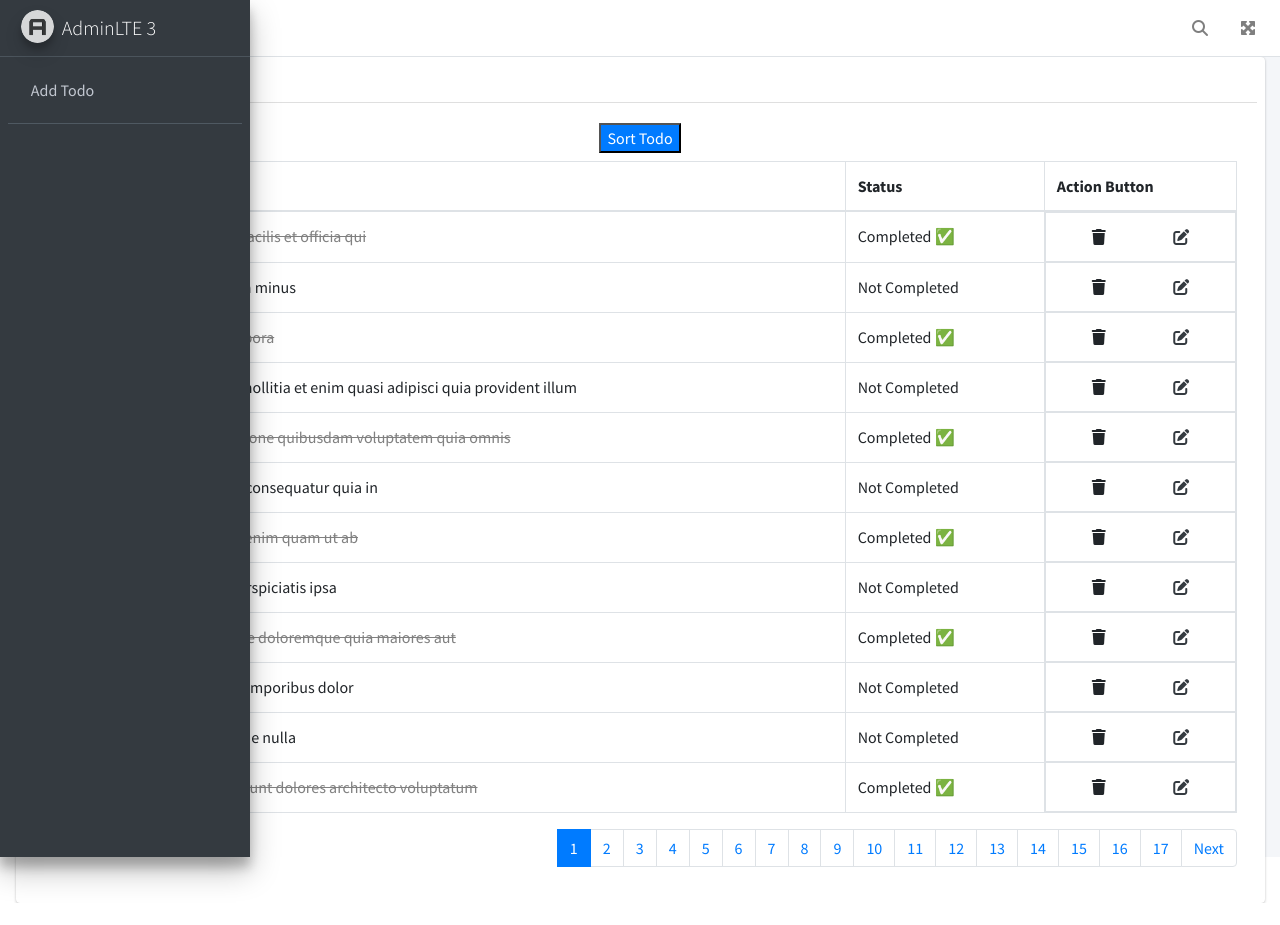
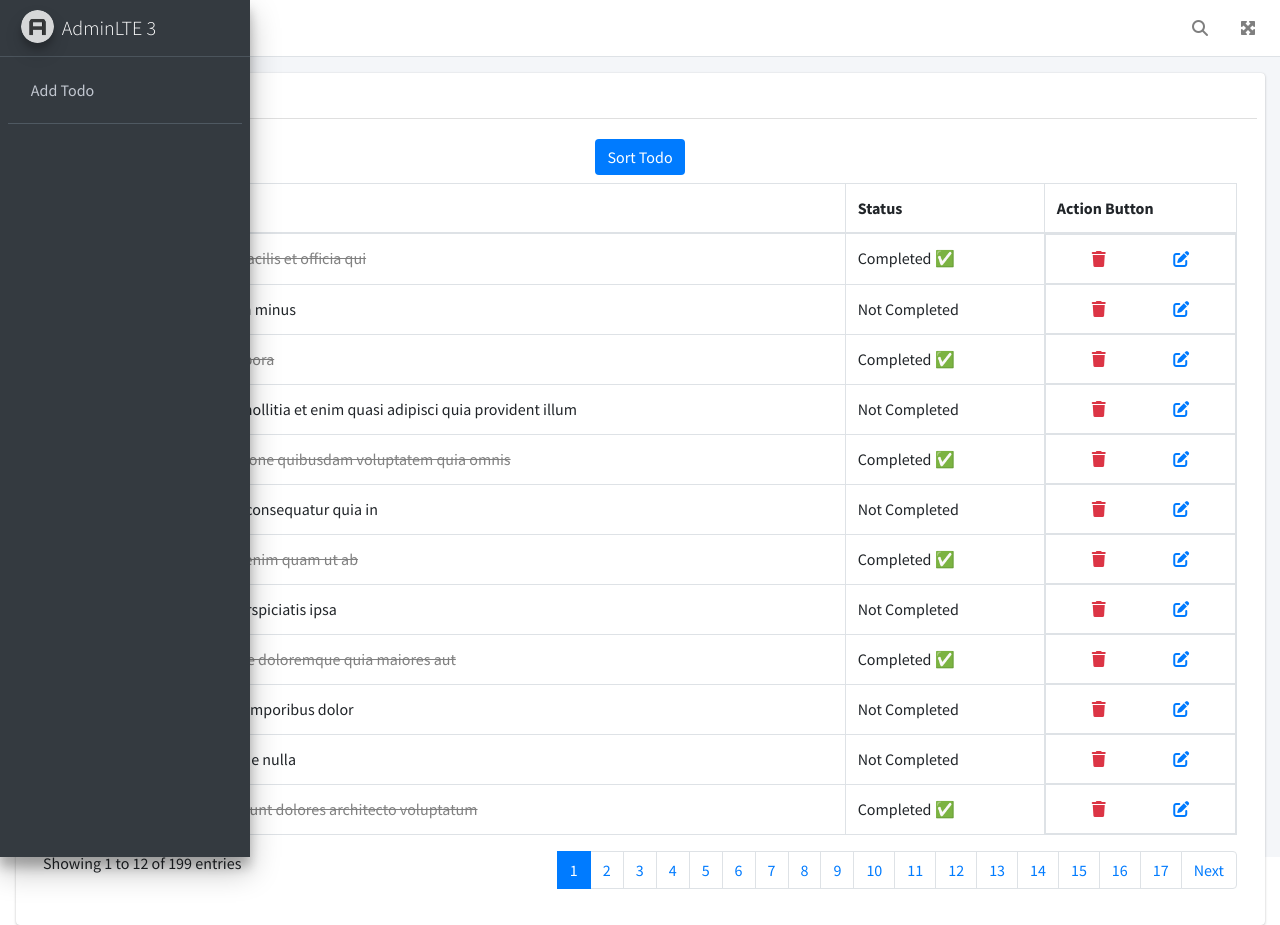
Before and after one commit to amanraina1/internship-todo-project, a Vue app: page / in a window 1280 px wide. Before the commit the page ends 903 px from the top, so only its background shows below. Built offline with nearby package versions, Linux system fonts and the light colour scheme; data requests are answered from the project's data file.

Commit message:
minor changes

```diff
--- a/src/components/Home.vue
+++ b/src/components/Home.vue
@@ -80,7 +80,7 @@ const toggleCheckbox = async (id, completed) => {
     </Teleport>
   </div>
 
-  <div class="card container-fluid">
+  <div class="card m-3 container-fluid">
     <div class="card-header">
       <h3 class="card-title">Todo List</h3>
     </div>
@@ -89,7 +89,7 @@ const toggleCheckbox = async (id, completed) => {
       <div id="example2_wrapper" class="dataTables_wrapper dt-bootstrap4">
         <div class="row mb-2">
           <div class="col-sm-12 text-center col-md-12">
-            <button @click="filterTodo" class="bg-blue border-none">
+            <button @click="filterTodo" class="bg-primary btn">
               {{ count ? "Sort Todo" : "List Todo" }}
             </button>
           </div>
@@ -167,14 +167,14 @@ const toggleCheckbox = async (id, completed) => {
                       @click="showModal(todo.id)"
                       style="cursor: pointer"
                       title="Delete"
-                      class="fas fa-trash"
+                      class="fas text-danger fa-trash"
                       data-test-id="deleteBtn"
                     ></i>
                     <router-link :to="'/edit/' + todo.id">
                       <i
                         style="cursor: pointer"
                         title="Update"
-                        class="fas fa-edit text-dark"
+                        class="fas fa-edit text-primary"
                         data-test-id="editBtn"
                       ></i>
                     </router-link>
@@ -295,4 +295,7 @@ const toggleCheckbox = async (id, completed) => {
   color: gray;
   text-decoration: line-through;
 }
+.btn {
+  border: none;
+}
 </style>
```
